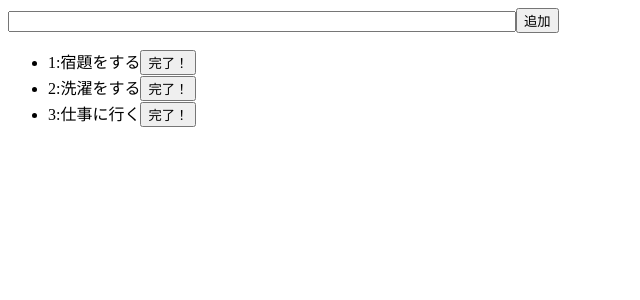
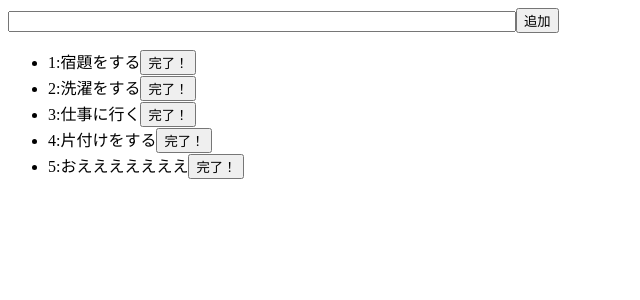
Before and after one commit to ooshiro3280611/code-11-homework, a React (Create React App) app: page / in a window 1280 px wide. Shown: the top 300 px of the page, without its empty margins (0-640 px from the left). Built offline with nearby package versions, Linux system fonts and the light colour scheme.

Commit message:
code-13の授業まで終わった

```diff
--- a/src/App.js
+++ b/src/App.js
@@ -1,11 +1,24 @@
-import React from 'react';
+import React, { useState } from 'react';
 import Form from './Form'
 import List from './List'
+
+
+// const a = [todos, setTodos]
+
 const App = () => {
+    const [todos, setTodos] = useState([
+        '宿題をする',
+        '洗濯をする',
+        '仕事に行く',
+        '片付けをする',
+        'おえええええええ'
+    ])
+
+
     return (
         <>
             <Form />
-            <List />
+            <List todos={todos} />
         </>
     )
 }
--- a/src/Form.js
+++ b/src/Form.js
@@ -1,12 +1,22 @@
-import React from 'react';
+import React, { useState } from 'react';
 
 import styled from 'styled-components'
 
 
 const Form = () => {
+
+    const [value, setValue] = useState('')
+
+    const handleSubmit = (e) => {
+        e.preventDefault()
+        alert(value)
+    }
+
     return (
-        <FormWrap>
-            <input type="text" />
+        <FormWrap onSubmit={handleSubmit}>
+            <input
+                type="text"
+                onChange={(e) => { setValue(e.target.value) }} />
             <button type="submit">追加</button>
         </FormWrap>
     )
--- a/src/Item.js
+++ b/src/Item.js
@@ -9,7 +9,7 @@ const Item = ({ content, id }) => {
     }
     return (
         <li>
-            <span>{id}:</span>
+            <span>{id + 1}:</span>
             <span>{content}</span>
             <button onClick={handleClick}>
                 {btnText}
--- a/src/List.js
+++ b/src/List.js
@@ -1,12 +1,14 @@
 import React from 'react'
 import Item from './Item'
 
-const List = () => {
+const List = ({ todos }) => {
     return (
         <ul>
-            <Item content={'宿題をする'} id={1} />
-            <Item content={'洗濯をする'} id={2} />
-            <Item content={'仕事に行く'} id={3} />
+            {
+                todos.map((todo, i) => (
+                    <Item content={todo} id={i} />
+                ))
+            }
         </ul>
     )
 }
```
